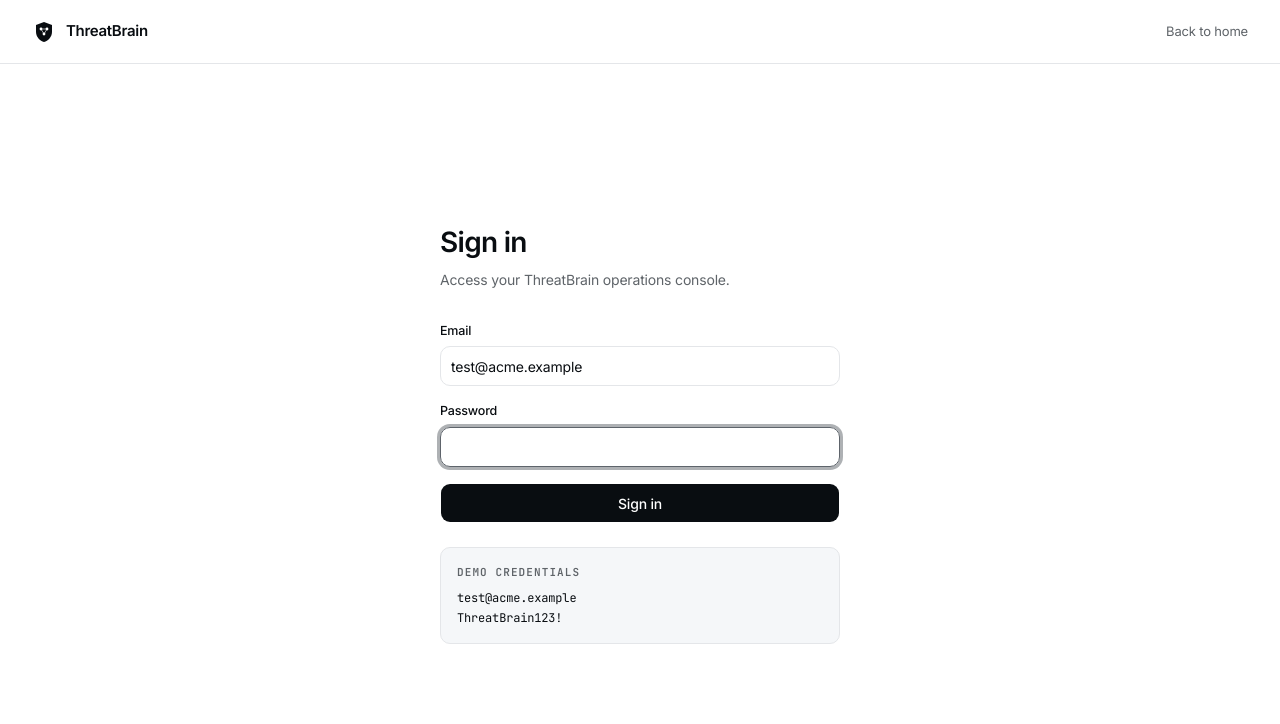
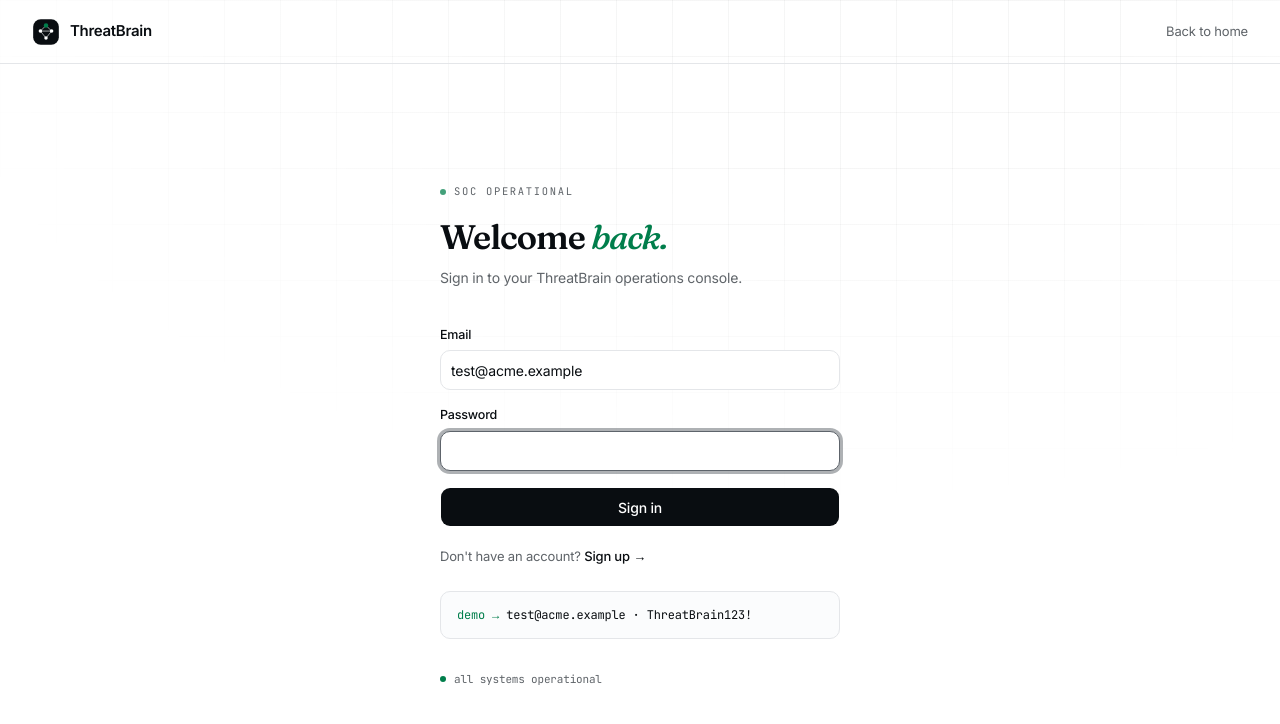
Before and after one commit to Vansh150705/ThreatBrain, a React (Vite) app in the folder frontend/: page /login in a window 1280 px wide. Shown: the top 724 px of the page. Built offline with nearby package versions, Linux system fonts and the light colour scheme; no server answers.

Commit message:
feat(auth): restyle login to landing theme with signup link and demo prefill

```diff
--- a/frontend/src/pages/LoginPage.tsx
+++ b/frontend/src/pages/LoginPage.tsx
@@ -1,30 +1,14 @@
 import { useState } from "react";
-import { useNavigate, useLocation, Navigate, Link } from "react-router-dom";
+import { useNavigate, useLocation, useSearchParams, Navigate, Link } from "react-router-dom";
 import { motion } from "motion/react";
 import { Loader2, AlertCircle } from "lucide-react";
 
 import { Button } from "@/components/ui/button";
 import { Input } from "@/components/ui/input";
 import { Label } from "@/components/ui/label";
+import { LogoMark } from "@/components/Logo";
 import { signIn } from "@/lib/supabase";
 import { useAuth } from "@/contexts/AuthContext";
-
-function LogoMark({ className = "" }: { className?: string }) {
-  return (
-    <svg className={className} viewBox="0 0 24 24" fill="none" xmlns="http://www.w3.org/2000/svg">
-      <path
-        d="M12 2 L20 5 L20 12 C20 17 16 21 12 22 C8 21 4 17 4 12 L4 5 Z"
-        fill="currentColor"
-      />
-      <circle cx="9" cy="9" r="1.4" fill="#ffffff" />
-      <circle cx="15" cy="9" r="1.4" fill="#ffffff" />
-      <circle cx="12" cy="14" r="1.4" fill="#ffffff" />
-      <line x1="9" y1="9" x2="15" y2="9" stroke="#ffffff" strokeWidth="0.6" />
-      <line x1="9" y1="9" x2="12" y2="14" stroke="#ffffff" strokeWidth="0.6" />
-      <line x1="15" y1="9" x2="12" y2="14" stroke="#ffffff" strokeWidth="0.6" />
-    </svg>
-  );
-}
 
 export default function LoginPage() {
   const { session, loading: authLoading } = useAuth();
@@ -33,8 +17,12 @@
   const redirectTo =
     (location.state as { from?: string } | null)?.from ?? "/dashboard";
 
+  // ?demo=1 (from the signup page's bypass button) pre-fills the demo creds.
+  const [searchParams] = useSearchParams();
+  const isDemo = searchParams.get("demo") === "1";
+
   const [email, setEmail] = useState("test@acme.example");
-  const [password, setPassword] = useState("");
+  const [password, setPassword] = useState(isDemo ? "ThreatBrain123!" : "");
   const [loading, setLoading] = useState(false);
   const [error, setError] = useState<string | null>(null);
 
@@ -58,37 +46,44 @@
   };
 
   return (
-    <div className="min-h-screen bg-background flex flex-col">
+    <div className="min-h-screen bg-white flex flex-col relative overflow-hidden">
+      <div className="lp-grid absolute inset-0 pointer-events-none" aria-hidden />
+
       {/* Top nav */}
-      <header className="h-16 border-b border-border flex items-center justify-between px-8">
+      <header className="relative h-16 border-b border-border flex items-center justify-between px-6 sm:px-8">
         <Link to="/" className="flex items-center gap-2.5">
-          <div className="w-6 h-6 text-foreground">
+          <div className="w-7 h-7 text-foreground">
             <LogoMark className="w-full h-full" />
           </div>
           <span className="font-semibold text-[15px] tracking-[-0.02em]">ThreatBrain</span>
         </Link>
         <Link
           to="/"
-          className="text-[13px] text-muted-foreground hover:text-foreground transition-colors"
+          className="lp-underline text-[13px] text-muted-foreground hover:text-foreground transition-colors"
         >
           Back to home
         </Link>
       </header>
 
       {/* Form */}
-      <div className="flex-1 flex items-center justify-center px-6 py-12">
+      <div className="relative flex-1 flex items-center justify-center px-6 py-12">
         <motion.div
-          initial={{ opacity: 0, y: 8 }}
+          initial={{ opacity: 0, y: 12 }}
           animate={{ opacity: 1, y: 0 }}
-          transition={{ duration: 0.4 }}
+          transition={{ duration: 0.5, ease: "easeOut" }}
           className="w-full max-w-[400px]"
         >
-          <div className="mb-8">
-            <h1 className="text-[28px] tracking-[-0.025em] font-semibold text-foreground">
-              Sign in
+          <div className="mb-9">
+            <div className="inline-flex items-center gap-2 font-mono text-[10.5px] uppercase tracking-[0.16em] text-muted-foreground mb-5">
+              <span className="w-1.5 h-1.5 rounded-full bg-signal animate-pulse" />
+              SOC operational
+            </div>
+            <h1 className="title-serif text-[34px] tracking-[-0.03em] text-foreground leading-[1.05]">
+              Welcome{" "}
+              <em className="font-serif italic font-medium text-signal">back.</em>
             </h1>
-            <p className="text-[14px] text-muted-foreground mt-1.5">
-              Access your ThreatBrain operations console.
+            <p className="text-[14px] text-muted-foreground mt-3 leading-[1.6]">
+              Sign in to your ThreatBrain operations console.
             </p>
           </div>
 
@@ -103,7 +98,7 @@
                 value={email}
                 onChange={(e) => setEmail(e.target.value)}
                 required
-                className="h-10 text-[14px]"
+                className="h-10 text-[14px] bg-white"
               />
             </div>
             <div className="space-y-1.5">
@@ -117,7 +112,7 @@
                 onChange={(e) => setPassword(e.target.value)}
                 required
                 autoFocus
-                className="h-10 text-[14px]"
+                className="h-10 text-[14px] bg-white"
               />
             </div>
 
@@ -144,15 +139,24 @@
             </Button>
           </form>
 
+          <div className="mt-5 text-[13px] text-muted-foreground">
+            Don't have an account?{" "}
+            <Link to="/signup" className="lp-underline text-foreground font-medium">
+              Sign up →
+            </Link>
+          </div>
+
           {/* Demo creds */}
-          <div className="mt-6 p-4 rounded-lg bg-muted border border-border">
-            <div className="text-[11px] font-mono uppercase tracking-[0.1em] text-muted-foreground mb-2 font-semibold">
-              Demo credentials
+          <div className="mt-6 rounded-lg border border-border bg-muted/40 px-4 py-3.5">
+            <div className="font-mono text-[12px] text-muted-foreground">
+              <span className="text-signal">demo →</span>{" "}
+              <span className="text-foreground">test@acme.example · ThreatBrain123!</span>
             </div>
-            <div className="font-mono text-[12px] text-foreground space-y-0.5">
-              <div>test@acme.example</div>
-              <div>ThreatBrain123!</div>
-            </div>
+          </div>
+
+          <div className="mt-8 flex items-center gap-2 font-mono text-[11px] text-muted-foreground">
+            <span className="w-1.5 h-1.5 rounded-full bg-signal" />
+            <span>all systems operational</span>
           </div>
         </motion.div>
       </div>
```
